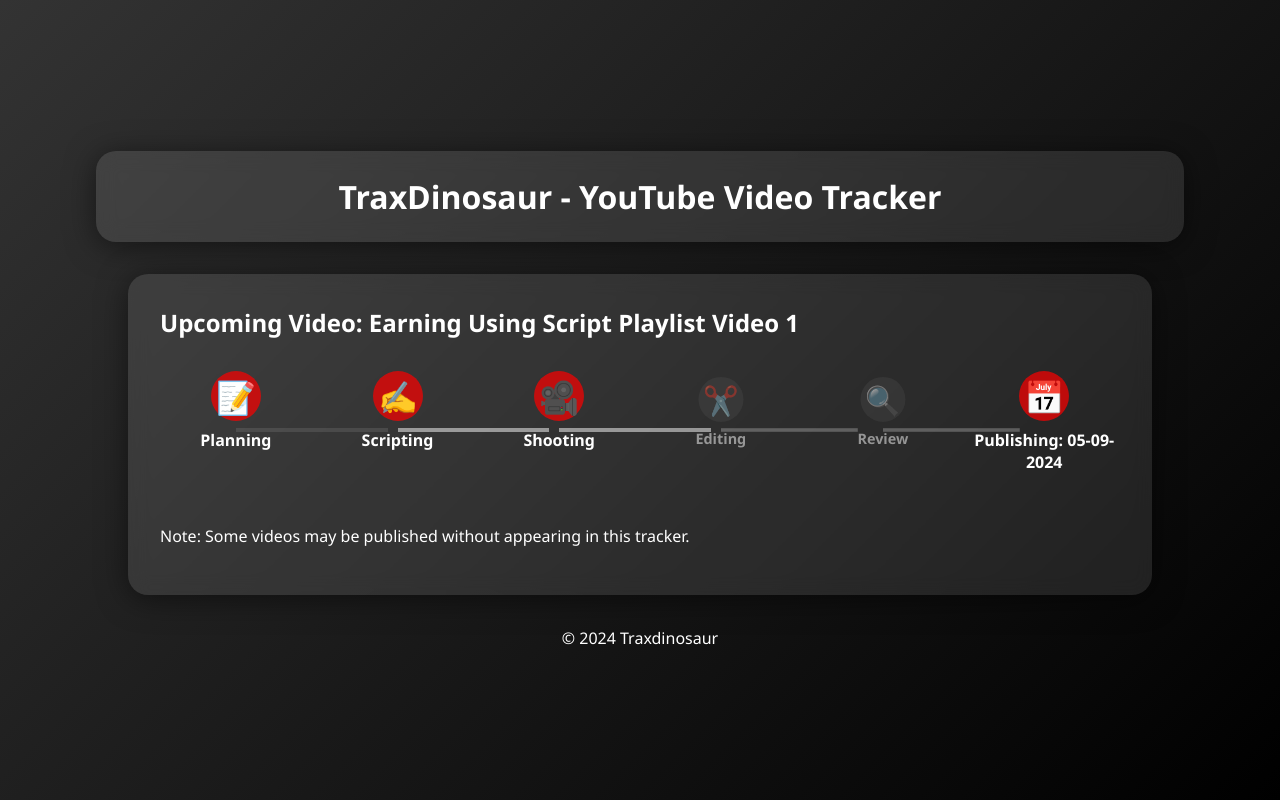
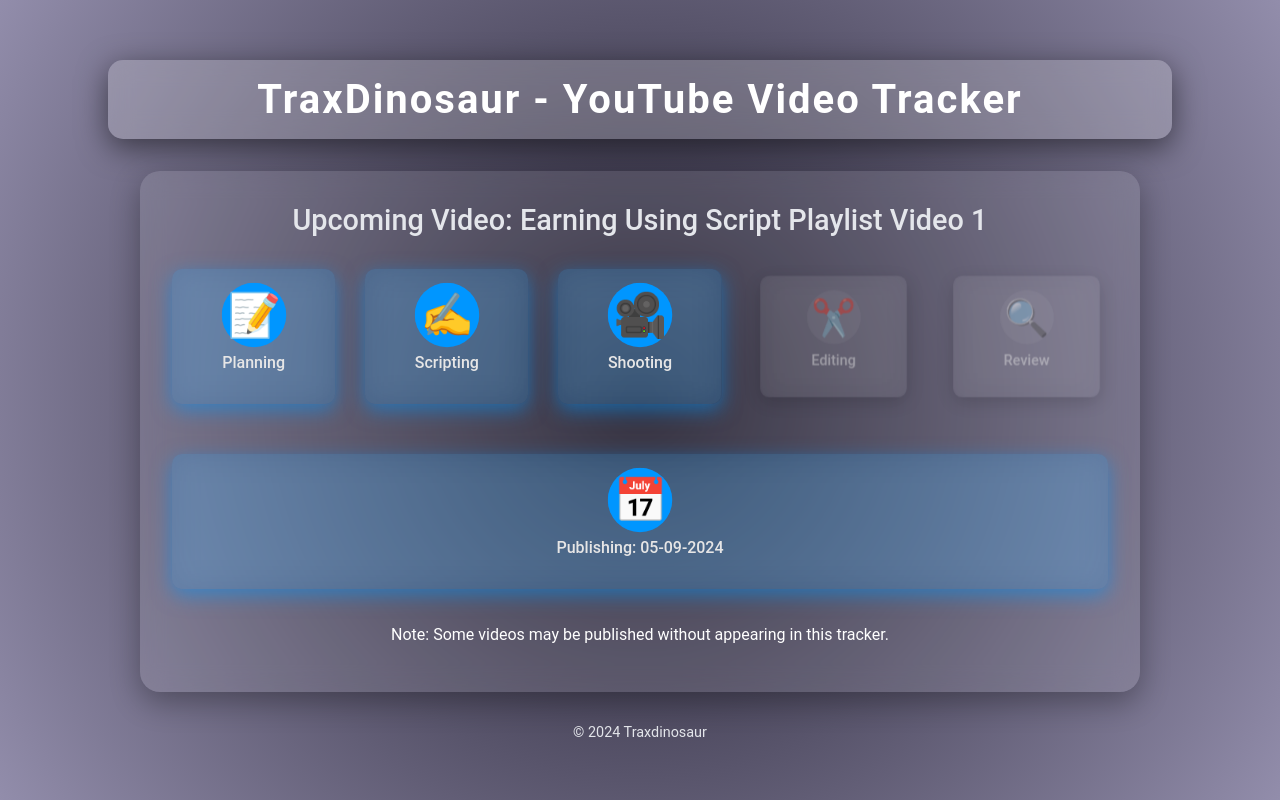
Before and after one commit to TraxDinosaur/YT-Tracker, a plain HTML site: page index.html in a window 1280 px wide. Drawn offline with Linux system fonts and the light colour scheme.

Commit message:
Update styles.css

```diff
--- a/styles.css
+++ b/styles.css
@@ -1,6 +1,7 @@
+/* Global Styles */
 body {
-  font-family: 'Segoe UI', Tahoma, Geneva, Verdana, sans-serif;
-  background: linear-gradient(135deg, #333, #000);
+    font-family: 'Roboto', sans-serif;
+    background: radial-gradient(circle, #1f1c2c, #928dab);
     margin: 0;
     padding: 0;
     display: flex;
@@ -8,54 +9,59 @@
     justify-content: center;
     align-items: center;
     min-height: 100vh;
-  color: white;
+    color: #f0f0f0;
 }
 
 header {
-  background: rgba(255, 255, 255, 0.1);
-  border-radius: 20px;
-  backdrop-filter: blur(10px);
-  box-shadow: 0 4px 30px rgba(0, 0, 0, 0.5);
+    background: rgba(255, 255, 255, 0.2);
+    border-radius: 15px;
+    backdrop-filter: blur(12px);
+    box-shadow: 0 8px 30px rgba(0, 0, 0, 0.5);
     text-align: center;
-  padding: 1.5rem 2rem;
-  width: 80%;
-  max-width: 1200px;
+    padding: 1rem 2rem;
+    width: 90%;
+    max-width: 1000px;
     margin-bottom: 2rem;
-  animation: fadeIn 1s ease-out;
+    animation: dropDown 1s ease-out;
 }
 
 header h1 {
     margin: 0;
-  font-size: 2rem;
+    font-size: 2.5rem;
+    font-weight: 700;
+    letter-spacing: 2px;
+    color: #ffffff;
 }
 
 main {
-  width: 80%;
-  max-width: 1200px;
+    width: 90%;
+    max-width: 1000px;
     animation: fadeIn 1.5s ease-out;
 }
 
 .video-update {
     background: rgba(255, 255, 255, 0.1);
     border-radius: 20px;
-  backdrop-filter: blur(10px);
-  box-shadow: 0 4px 30px rgba(0, 0, 0, 0.5);
+    backdrop-filter: blur(12px);
+    box-shadow: 0 10px 30px rgba(0, 0, 0, 0.3);
     padding: 2rem;
     color: white;
-  animation: fadeIn 2s ease-out;
+    animation: scaleUp 1.5s ease-out;
+    text-align: center;
 }
 
 .video-update h2 {
     margin-top: 0;
-  font-size: 1.5rem;
-  color: white;
+    font-size: 1.8rem;
+    color: #e4e6eb;
+    font-weight: 500;
 }
 
 .progress-container {
     display: flex;
     justify-content: space-between;
     margin-top: 2rem;
-  gap: 10px;
+    gap: 30px;
     flex-wrap: wrap;
 }
 
@@ -63,68 +69,61 @@
     text-align: center;
     position: relative;
     flex: 1;
-  min-width: 100px;
+    min-width: 120px;
     opacity: 0.5;
     transform: scale(0.9);
-  transition: all 0.3s ease;
-  margin-bottom: 20px; /* Add some space between rows on small screens */
+    transition: all 0.5s ease;
+    margin-bottom: 20px;
+    padding: 1rem;
+    border-radius: 10px;
+    background: rgba(255, 255, 255, 0.1);
+    backdrop-filter: blur(15px);
+    box-shadow: 0 6px 20px rgba(0, 0, 0, 0.3);
 }
 
 .progress-step.completed {
     opacity: 1;
     transform: scale(1);
-  transition: all 0.3s ease;
-}
-
-.progress-step:not(:last-child)::after {
-  content: '';
-  position: absolute;
-  top: 50%;
-  right: -50%;
-  transform: translateY(-50%);
-  width: 100%;
-  height: 4px;
-  background-color: rgba(255, 255, 255, 0.1);
-  z-index: -1;
-  transition: background-color 0.3s ease;
-}
-
-.progress-step.completed ~ .progress-step::after {
-  background-color: rgba(255, 255, 255, 0.5);
+    transition: all 0.5s ease;
+    background: rgba(0, 150, 255, 0.2);
+    box-shadow: 0 6px 20px rgba(0, 150, 255, 0.5);
 }
 
 .step-icon {
-  font-size: 2rem;
+    font-size: 2.5rem;
     background: rgba(255, 255, 255, 0.1);
     color: white;
-  width: 50px;
-  height: 50px;
+    width: 60px;
+    height: 60px;
     display: flex;
     align-items: center;
     justify-content: center;
     border-radius: 50%;
     margin: 0 auto;
-  transition: background-color 0.3s, transform 0.3s;
+    transition: background-color 0.4s, transform 0.4s;
 }
 
 .progress-step.completed .step-icon {
-  background-color: rgba(255, 0, 0, 0.7);
+    background-color: #0096ff;
     transform: scale(1.2);
+    animation: pulse 1.5s infinite ease-in-out;
 }
 
 .progress-step p {
     margin-top: 0.5rem;
-  font-weight: bold;
-  color: white;
+    font-weight: 500;
+    color: #e6e6e6;
 }
 
 footer {
     margin-top: 2rem;
     text-align: center;
-  color: white;
+    color: #e4e6eb;
     animation: fadeIn 2s ease-out;
+    font-size: 0.9rem;
 }
 
+/* Animations */
 @keyframes fadeIn {
     from {
         opacity: 0;
@@ -134,25 +133,44 @@
     }
 }
 
+@keyframes dropDown {
+    0% {
+        opacity: 0;
+        transform: translateY(-50%);
+    }
+    100% {
+        opacity: 1;
+        transform: translateY(0);
+    }
+}
+
 @keyframes pulse {
     0% {
         transform: scale(1);
     }
     50% {
-      transform: scale(1.05);
+        transform: scale(1.1);
     }
     100% {
         transform: scale(1);
     }
 }
 
-.progress-step.completed .step-icon {
-  animation: pulse 1s infinite ease-in-out;
+@keyframes scaleUp {
+    from {
+        transform: scale(0.8);
+        opacity: 0;
+    }
+    to {
+        transform: scale(1);
+        opacity: 1;
+    }
 }
 
+/* Responsive Design */
 @media (max-width: 768px) {
     header, main {
-      width: 90%;
+        width: 95%;
     }
 
     .video-update {
@@ -161,26 +179,18 @@
 
     .progress-container {
         flex-direction: column;
-      gap: 20px;
-  }
-
-  .progress-step:not(:last-child)::after {
-      right: 50%;
-      top: 75px; /* Move the line down to connect to the next step */
-      width: 4px;
-      height: 100%;
-      transform: translateX(50%);
+        gap: 30px;
     }
 }
 
 @media (max-width: 480px) {
     .step-icon {
-      font-size: 1.5rem;
-      width: 40px;
-      height: 40px;
+        font-size: 2rem;
+        width: 50px;
+        height: 50px;
     }
 
     .progress-step p {
-      font-size: 0.9rem;
+        font-size: 0.85rem;
     }
 }
```
Lines whose indentation alone changed are shown as unchanged.
